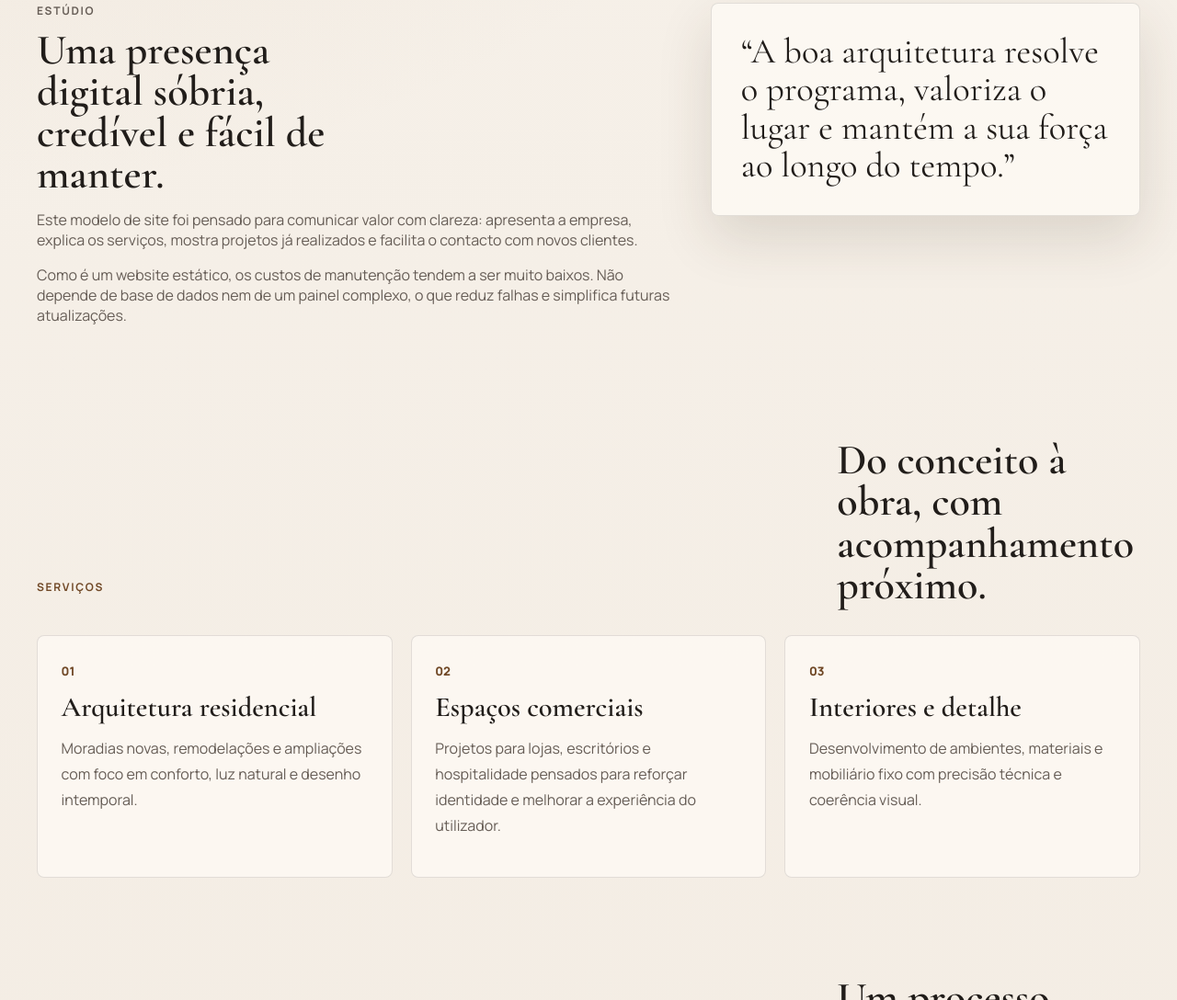
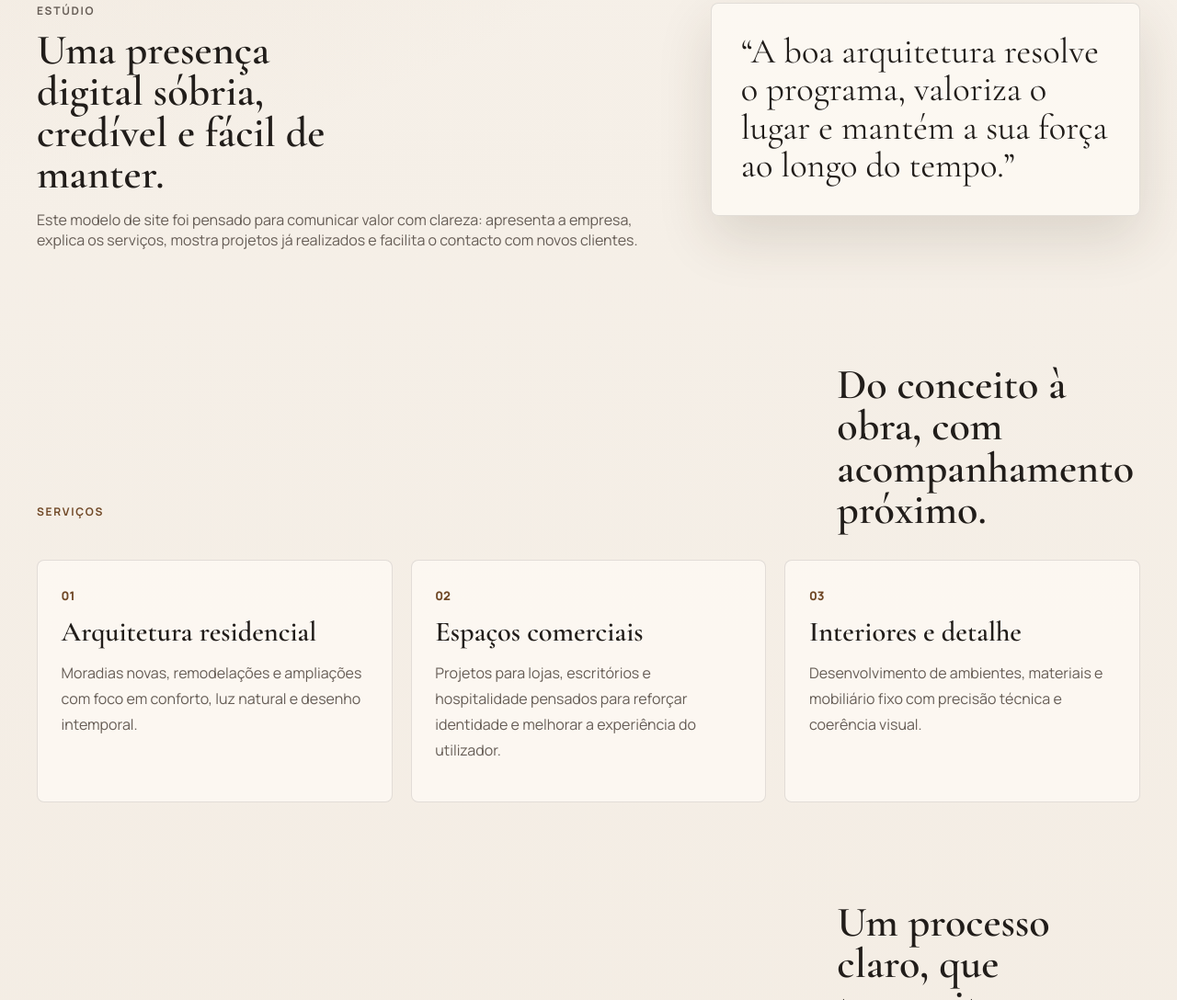
Before and after one commit to vaskaidon/ProjetoAtelierArquitetura, a plain HTML site: page index.html in a window 1280 px wide. Shown: the part 929-2017 px from the top of the page at 92% size. Drawn offline with nearby package versions, Linux system fonts and the light colour scheme.

Commit message:
Update index.html

```diff
--- a/index.html
+++ b/index.html
@@ -82,11 +82,6 @@
             Este modelo de site foi pensado para comunicar valor com clareza:
             apresenta a empresa, explica os serviços, mostra projetos já
             realizados e facilita o contacto com novos clientes.
-          </p>
-          <p>
-            Como é um website estático, os custos de manutenção tendem a ser
-            muito baixos. Não depende de base de dados nem de um painel
-            complexo, o que reduz falhas e simplifica futuras atualizações.
           </p>
         </div>
         <div class="quote-card">
```
